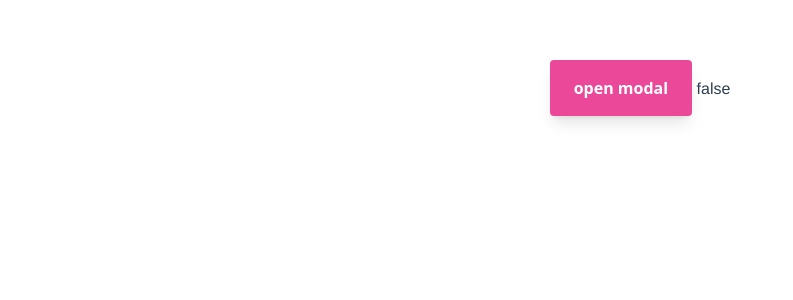
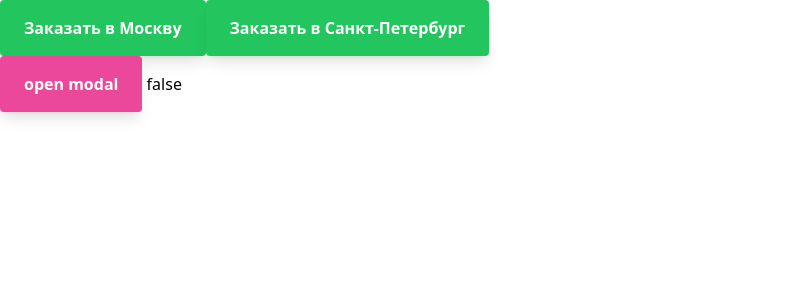
Before and after one commit to kupriianovvv/tailwind-test, a Vue app: page / in a window 1280 px wide. Shown: the top 300 px of the page, without its empty margins (0-793 px from the left). Built offline with nearby package versions, Linux system fonts and the light colour scheme.

Commit message:
buttons ready

```diff
--- a/src/App.vue
+++ b/src/App.vue
@@ -1,5 +1,7 @@
 <template>
   <div id="app">
+    <Button text="Заказать в Москву" class="bg-blue-500 hover:bg-blue-400"/>
+    <Button text="Заказать в Санкт-Петербург" class="bg-green-500 hover:bg-green-400"/>
     <Modal />
   </div>
 </template>
@@ -7,22 +9,17 @@
 <script>
 
 import Modal from "./components/Modal"
+import Button from "./components/Button"
 
 export default {
   name: 'App',
   components: {
-    Modal
+    Modal,
+    Button
   }
 }
 </script>
 
 <style>
-#app {
-  font-family: Avenir, Helvetica, Arial, sans-serif;
-  -webkit-font-smoothing: antialiased;
-  -moz-osx-font-smoothing: grayscale;
-  text-align: center;
-  color: #2c3e50;
-  margin-top: 60px;
-}
+
 </style>
--- /dev/null
+++ b/src/components/Button.vue
@@ -0,0 +1,23 @@
+<template>
+    <button
+      class="text-white rounded bg-green-500 px-6 py-4 font-sans font-semibold shadow-lg hover:bg-green-400 outline-none active:outline-none focuse:outline-none"
+    >
+      {{text}}
+    </button>
+</template>
+
+<script>
+
+
+export default {
+  name: 'button-button',
+  components: {
+
+  },
+  props: ['text', 'color']
+}
+</script>
+
+<style>
+
+</style>
--- a/src/components/Buttons.vue
+++ /dev/null
@@ -1 +0,0 @@
-Buttons.vue
```
